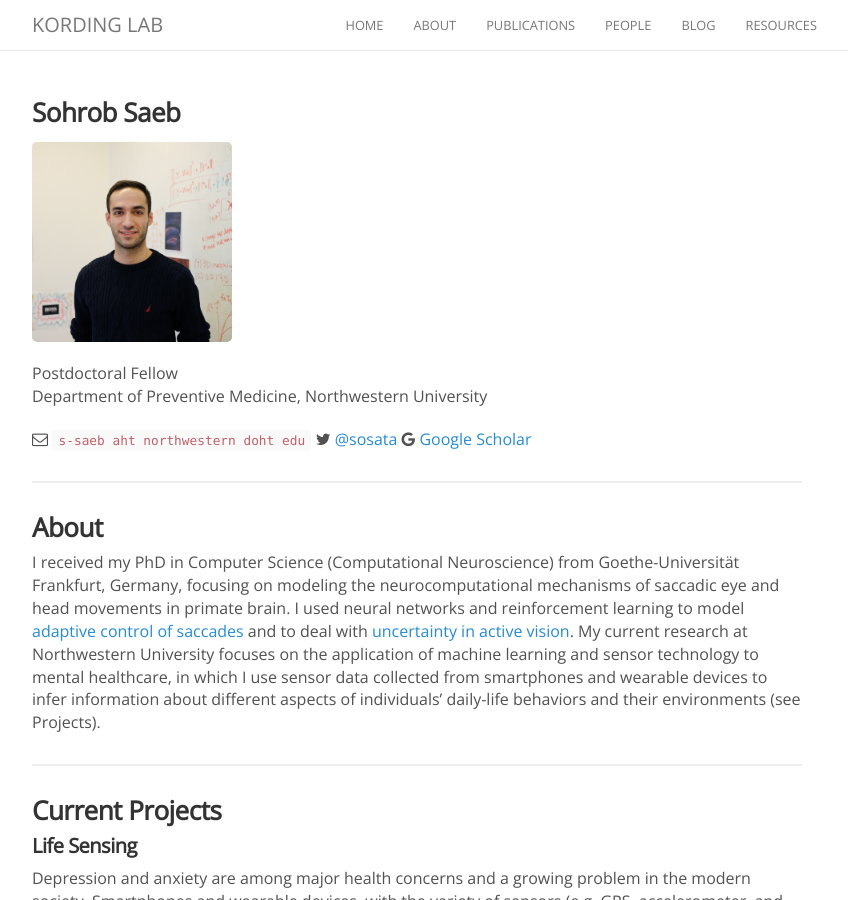
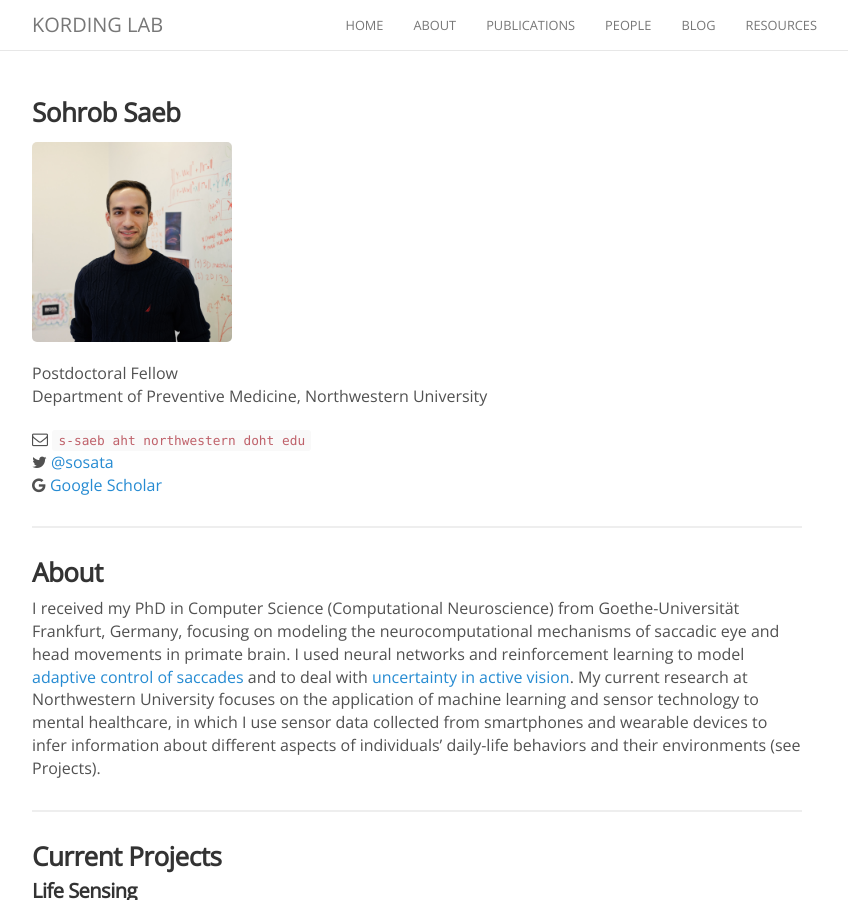
Before and after one commit to KordingLab/KordingLab.github.io, a Jekyll site: the page built from _people/sohrob_saeb.md, in a window 1280 px wide and 900 px high. Shown: the whole window, without its empty margins (223-1071 px from the left). Built offline with Jekyll 4.4.1, drawn with Linux system fonts in a browser that asks for light colours; nearby versions of some CDN libraries; comment, search, counter and statistics services are not loaded.

Commit message:
readability

```diff
--- a/_people/sohrob_saeb.md
+++ b/_people/sohrob_saeb.md
@@ -11,8 +11,8 @@
 Postdoctoral Fellow<br>
 Department of Preventive Medicine, Northwestern University<br>
 
-<i class="fa fa-envelope-o"></i>  `s-saeb aht northwestern doht edu`
-<i class="fa fa-twitter"></i> [@sosata](https://twitter.com/sosata)
+<i class="fa fa-envelope-o"></i>  `s-saeb aht northwestern doht edu`<br>
+<i class="fa fa-twitter"></i> [@sosata](https://twitter.com/sosata)<br>
 <i class="fa fa-google"></i> [Google Scholar](https://scholar.google.com/citations?user=9jqURCEAAAAJ&hl=en)<br>
 
 ---
```
